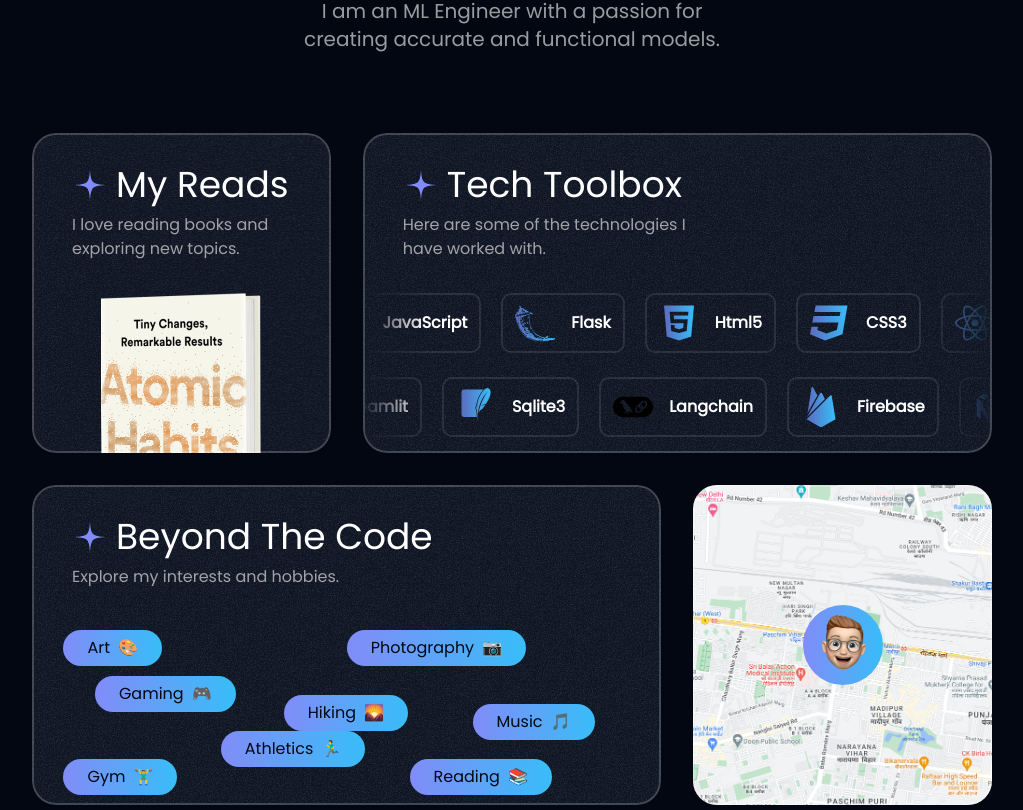
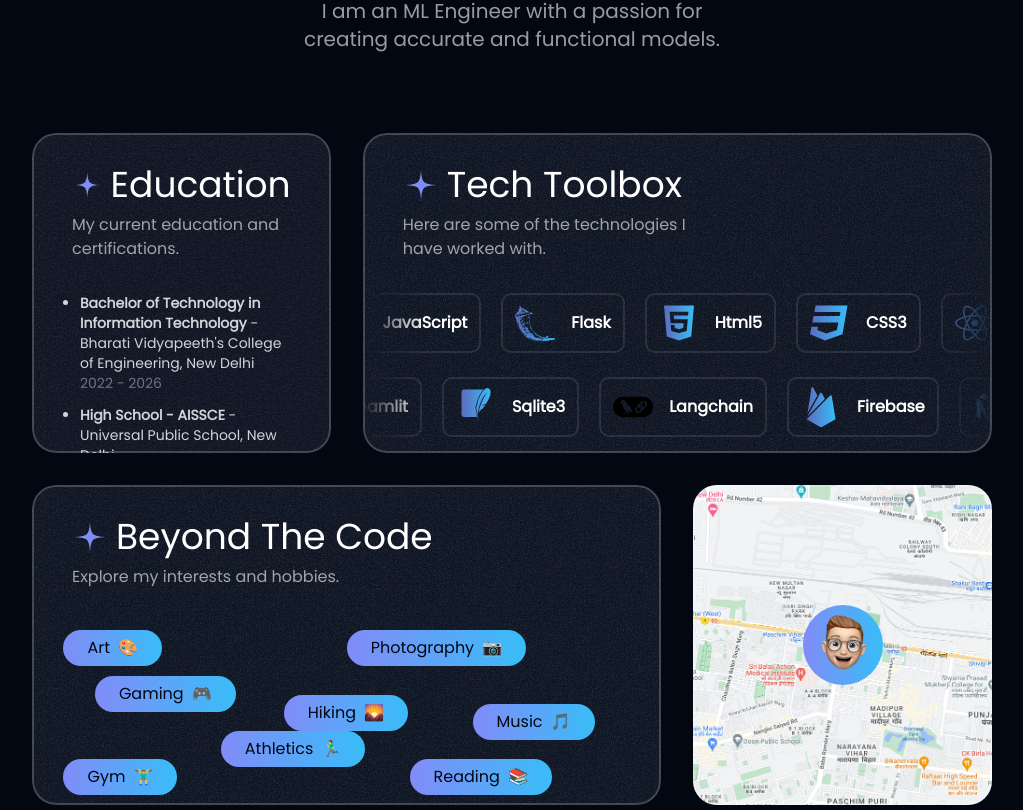
Before and after one commit to Abhinavexists/Portfolio, a Next.js app: page / in a window 1280 px wide. Shown: the part 4223-5033 px from the top of the page, without its empty margins (128-1151 px from the left). Built offline with nearby package versions, Linux system fonts and the light colour scheme.

Commit message:
Completed education Section - About.tsx

```diff
--- a/src/app/globals.css
+++ b/src/app/globals.css
@@ -15,6 +15,12 @@
  html::-webkit-scrollbar, body::-webkit-scrollbar {
   display: none;
 }
+
+.hide-scrollbar {
+  scrollbar-width: none;
+  -ms-overflow-style: none;
+}
+
  @layer base {
    .nav-item {
       @apply px-4 py-2 rounded-full text-sm font-medium text-white/70 flex items-center justify-center transition duration-300 hover:bg-white/10 hover:text-gray-950;
--- a/src/sections/About.tsx
+++ b/src/sections/About.tsx
@@ -2,7 +2,6 @@
 import React, { useRef } from "react";
 import { SectionHeader } from "@/components/SectionHeader";
 import { Card } from "@/components/Card";
-import bookImage from "@/assets/images/book-cover.png";
 import mapImage from "@/assets/images/Map.png";
 import smileMemoji from "@/assets/images/memoji-smile.png";
 import { CardHeader } from "@/components/CardHeader";
@@ -33,13 +32,34 @@ export const AboutSection = () => {
         />
         <div className="mt-20 flex flex-col gap-8">
           <div className="grid grid-cols-1 gap-8 md:grid-cols-5 lg:grid-cols-3">
-            <Card className="h-[320px] p-0 md:col-span-2 lg:col-span-1">
+            <Card className="h-[320px] p-0 md:col-span-2 lg:col-span-1 overflow-hidden">
               <CardHeader
-                title="My Reads"
-                description="I love reading books and exploring new topics."
+                title="Education"
+                description="My current education and certifications."
               />
-              <div className="w-40 mx-auto mt-2 md:mt-0">
-                <img src={bookImage.src} alt="Book Cover" />
+              <div className="h-full overflow-y-auto px-12 hide-scrollbar">
+                 <ul className="list-disc space-y-3 text-sm text-gray-300">
+                  <li>
+                    <strong>Bachelor of Technology in Information Technology</strong> - <a href="https://bvcoend.ac.in/" target="blank">Bharati Vidyapeeth's College of Engineering, New Delhi</a>
+                    <br />
+                    <span className="text-gray-500">2022 - 2026</span>
+                  </li>
+                  <li>
+                    <strong>High School - AISSCE</strong> - <a href="https://universalpublicschool.in/" target="blank">Universal Public School, New Delhi</a>
+                    <br />
+                    <span className="text-gray-500">Completed in 2022</span>
+                  </li>
+                  <li>
+                    <strong>Beta MLSA</strong> - <a href="https://mvp.microsoft.com/en-US/studentambassadors/profile/1776c629-be08-44e0-8f0e-81fb84ac2604" target="blank">Microsoft Learn Student Ambassadors</a>
+                    <br />
+                    <span className="text-gray-500">Started in 2023</span>
+                  </li>
+                  <li>
+                    <strong></strong>
+                    <br />
+                    <span className="text-gray-500"></span>
+                  </li>
+                </ul>
               </div>
             </Card>
             <Card className="h-[320px] md:col-span-3 lg:col-span-2">
```
Also changed, not shown: src/assets/images/book-cover.png (deleted).
